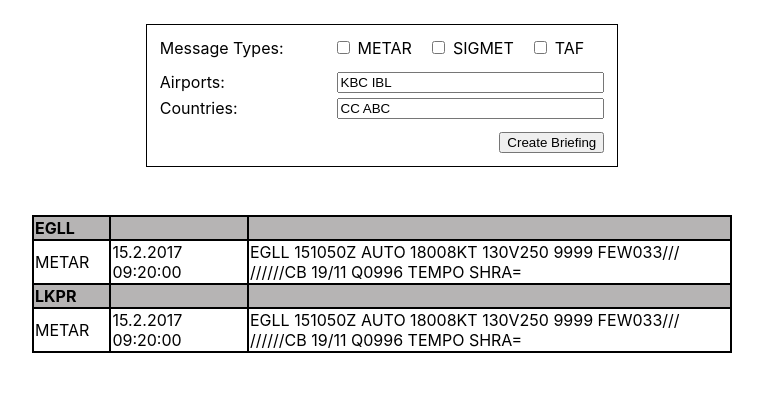
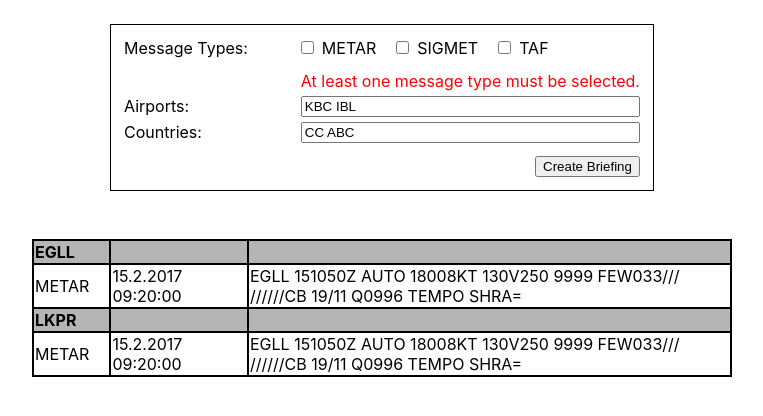
Before and after one commit to Zendo93/ibl-interview, an Angular app: page / in a window 1280 px wide. Both pictures are taken after a click on the checkbox "METAR". Shown: the top 416 px of the page, without its empty margins (258-1021 px from the left). Built offline with nearby package versions, Linux system fonts and the light colour scheme.

Commit message:
form validation

```diff
--- a/src/app/briefing-form/briefing-form.component.html
+++ b/src/app/briefing-form/briefing-form.component.html
@@ -8,6 +8,13 @@
           <app-checkbox (change)="setMessageType($event)" id="1" name="messageType" label="METAR" value="METAR" checked />
           <app-checkbox (change)="setMessageType($event)" id="2" name="messageType" label="SIGMET" value="SIGMET" />
           <app-checkbox (change)="setMessageType($event)" id="3" name="messageType" label="TAF" value="TAF" />
+        </td>
+      </tr>
+      <tr [hidden] = "atLeastOneCheckboxSelected">
+        <td>
+        </td>
+        <td>
+            <span style="color: red;">At least one message type must be selected.</span>
         </td>
       </tr>
       <tr>
@@ -26,6 +33,13 @@
           <input [(ngModel)]="countries" style="width: -webkit-fill-available;" type="text" id="countries" name="countries" />
         </td>
       </tr>
+      <tr [hidden] = "atLeastOneInputFilled">
+        <td>
+        </td>
+        <td>
+            <span style="color: red;">At least one airport (ICAO code) or country (WMO code) is required. Multiple airport or country codes are separated by space.</span>
+        </td>
+      </tr>
       <tr>
         <td>
         </td>
--- a/src/app/briefing-form/briefing-form.component.ts
+++ b/src/app/briefing-form/briefing-form.component.ts
@@ -11,11 +11,11 @@ import { FormsModule } from '@angular/forms';
   styleUrl: './briefing-form.component.css'
 })
 export class BriefingFormComponent {
+  atLeastOneCheckboxSelected = true;
+  atLeastOneInputFilled = true;
   model = new Briefing(["METAR"], ["KBC", "IBL"], ["CC", "ABC"]);
 
   setMessageType(event: any) {
-    console.log(event.target.checked);
-    console.log(event.target.value);
     this.model = event.target.checked ? new Briefing(
         this.model.messageTypes.concat(event.target.value),
         this.model.airports,
@@ -27,7 +27,8 @@ export class BriefingFormComponent {
         this.model.airports,
         this.model.countries
     );
-    console.log(this.model);
+
+    this.atLeastOneCheckboxSelected = this.model.messageTypes.length > 0;
   }
 
   get airports() {
@@ -35,7 +36,8 @@ export class BriefingFormComponent {
   }
 
   set airports(value: string) {
-    this.model = new Briefing(this.model.messageTypes, value.split(' ') ,this.model.countries)
+    this.model = new Briefing(this.model.messageTypes, value ? value.split(' ') : [], this.model.countries);
+    this.atLeastOneInputFilled = this.model.airports.length > 0 || this.model.countries.length > 0;
   }
 
   get countries() {
@@ -43,6 +45,7 @@ export class BriefingFormComponent {
   }
 
   set countries(value: string) {
-    this.model = new Briefing(this.model.messageTypes, this.model.airports, value.split(' '))
+    this.model = new Briefing(this.model.messageTypes, this.model.airports, value ? value.split(' ') : []);
+    this.atLeastOneInputFilled = this.model.airports.length > 0 || this.model.countries.length > 0;
   }
 }
```
